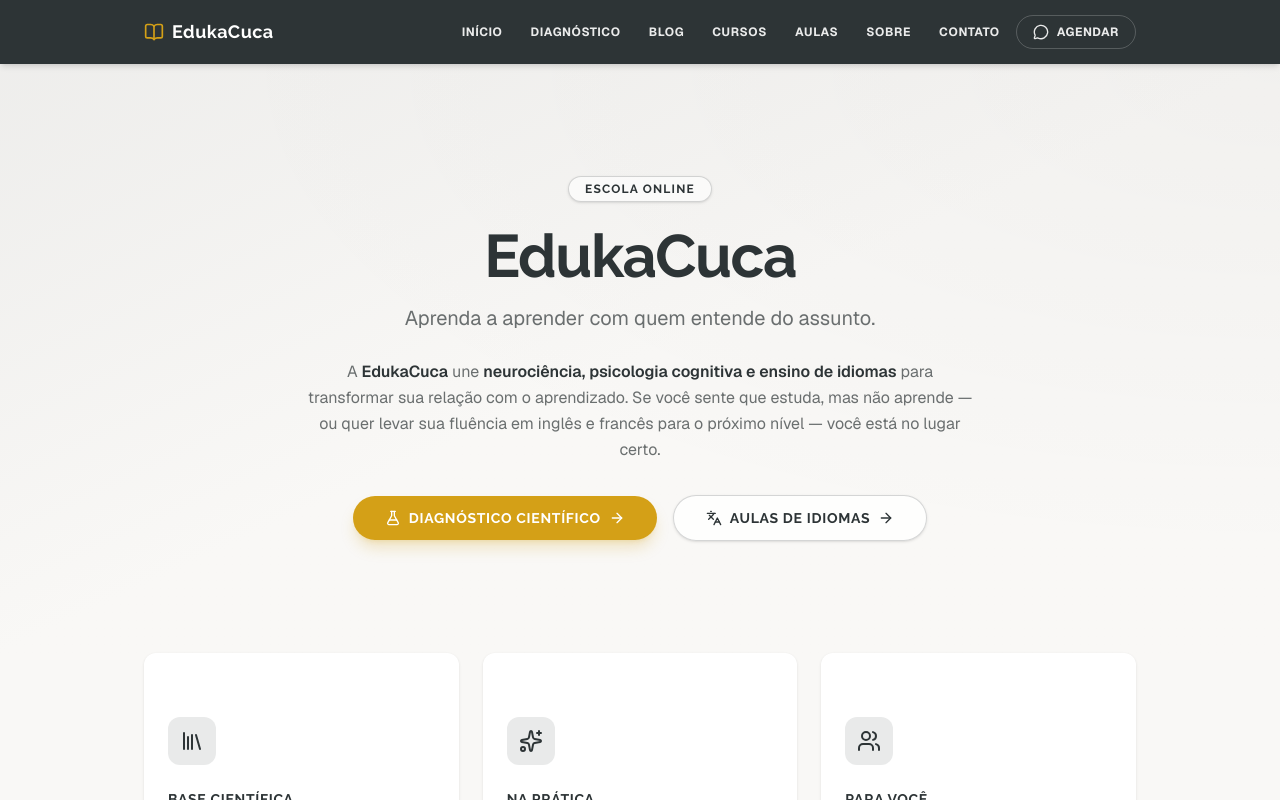
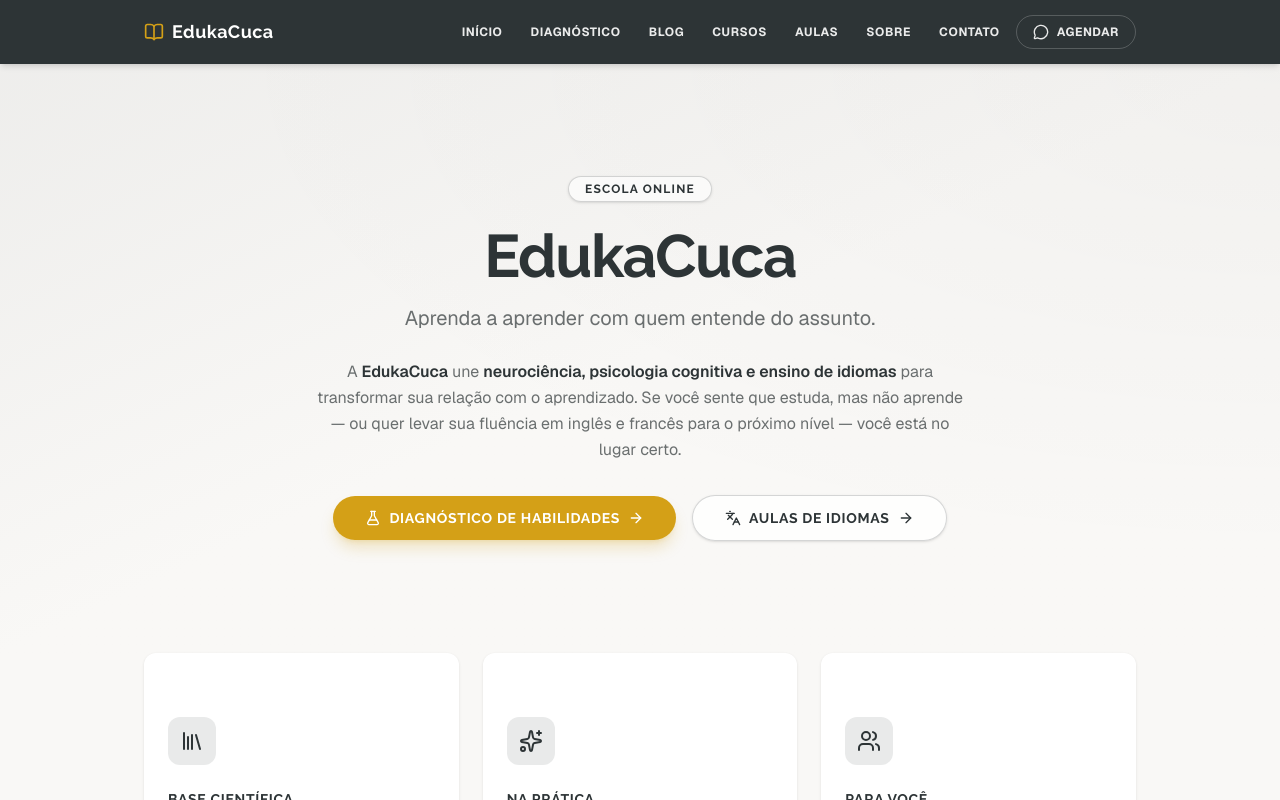
Before and after one commit to vdeviny99/-evidencia-aprendizagem, a Next.js app: page / in a window 1280 px wide. Shown: the top 800 px of the page. Built offline with nearby package versions, Linux system fonts and the light colour scheme.

Commit message:
feat: rename hero CTA to Diagnóstico de Habilidades and improve paragraph wrapping

```diff
--- a/src/app/page.tsx
+++ b/src/app/page.tsx
@@ -35,7 +35,7 @@
             <p className="mt-4 text-lg leading-relaxed text-accent/70 sm:text-xl">
               Aprenda a aprender com quem entende do assunto.
             </p>
-            <div className="mx-auto mt-6 max-w-2xl space-y-4 text-left text-base leading-relaxed text-accent/70 sm:text-center">
+            <div className="mx-auto mt-6 max-w-2xl space-y-4 text-left text-base leading-relaxed text-accent/70 sm:text-center text-pretty">
               <p>
                 A <strong className="font-semibold text-accent">EdukaCuca</strong> une{" "}
                 <strong className="font-semibold text-accent">neurociência, psicologia cognitiva e ensino de idiomas</strong>{" "}
@@ -49,7 +49,7 @@
                 className="inline-flex w-full items-center justify-center gap-2 rounded-full bg-gold px-8 py-3 font-heading text-sm font-bold uppercase tracking-wider text-white shadow-lg shadow-gold/25 transition-all hover:bg-gold/90 hover:shadow-xl hover:shadow-gold/30 hover:-translate-y-0.5 sm:w-auto"
               >
                 <FlaskConical className="h-4 w-4" />
-                Diagnóstico Científico
+                Diagnóstico de Habilidades
                 <ArrowRight className="h-4 w-4" />
               </Link>
               <Link
```
